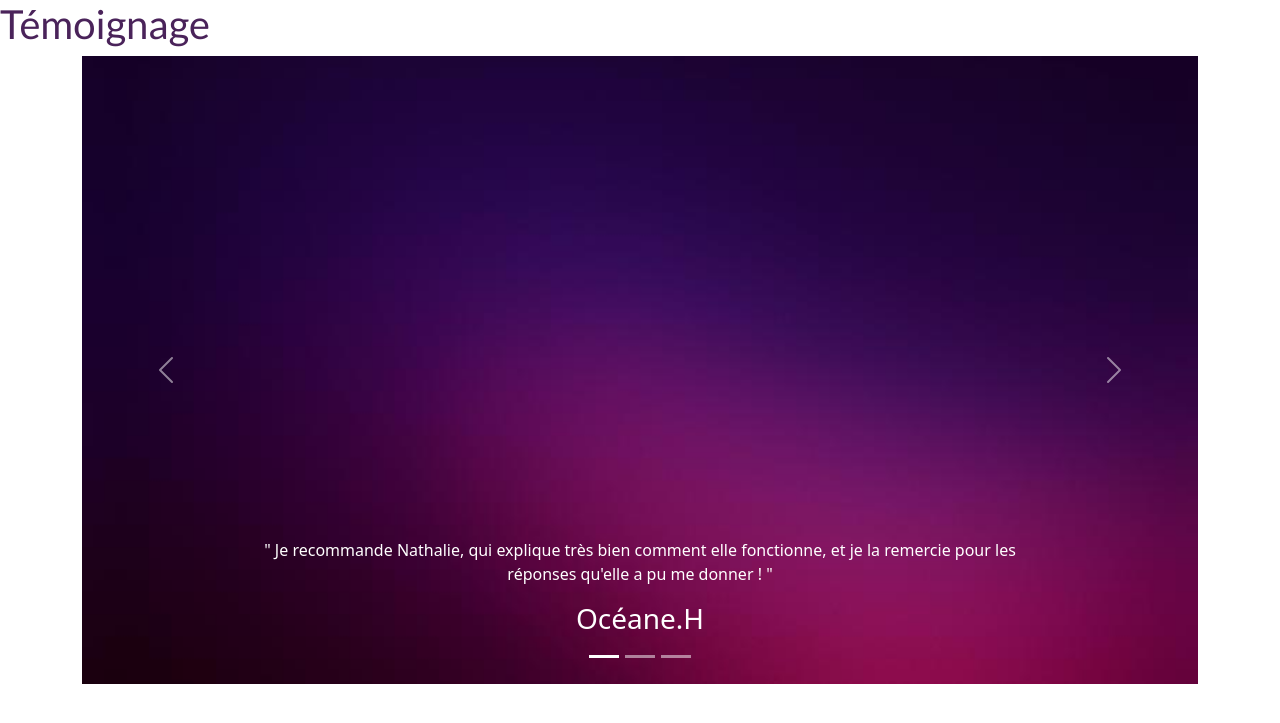
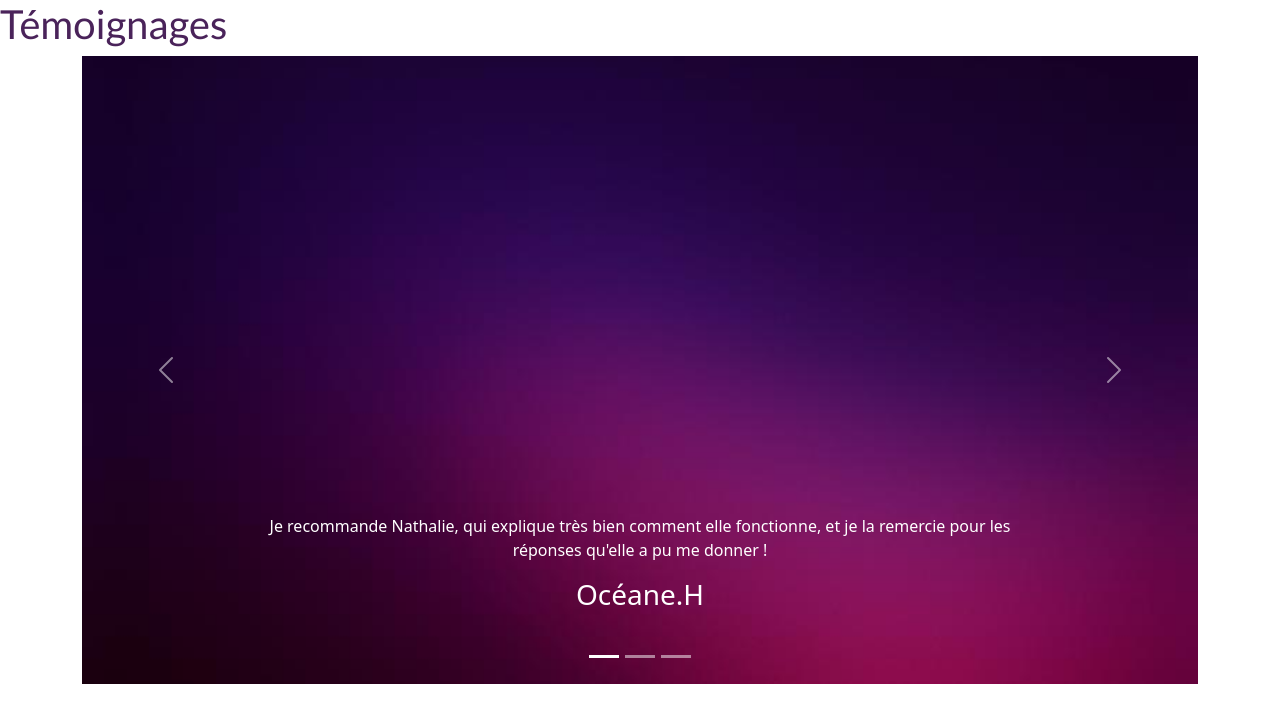
Before and after one commit to WildCodeSchool/orleans-php-202103-project-voyante, a PHP site: template src/View/Home/index.html.twig in a window 1280 px wide. Shown: the top 723 px of the page. Run offline with PHP 8.4, Linux system fonts and the light colour scheme; the template is opened without the code that fills it, so the values that code supplies are empty; some libraries are stand-ins or nearby versions.

Commit message:
did the change requested on _carousel.html.twig

```diff
--- a/src/View/Home/_carousel.html.twig
+++ b/src/View/Home/_carousel.html.twig
@@ -1,4 +1,4 @@
-<h2> Témoignage </h2>
+<h2>Témoignages</h2>
 <div class= "container">
     <div id="carouselExampleCaptions" class="carousel slide" data-bs-ride="carousel">
     <div class="carousel-indicators">
@@ -9,27 +9,36 @@
     <div class="carousel-inner">
         <div class="carousel-item active">
         <img src="/assets/images/592367.jpg" class="d-block w-100" alt="...">
-        <div class="carousel-caption d-none d-sm-block">
-            <p>" Je recommande Nathalie, qui explique très bien comment elle fonctionne,
-             et je la remercie pour les réponses qu'elle a pu me donner ! "</p>
+        <div class="carousel-caption d-sm d-flex">
+            <blockquote class="pullquote">
+            <p>Je recommande Nathalie, qui explique très bien comment elle fonctionne,
+             et je la remercie pour les réponses qu'elle a pu me donner !
+            </p>
+            <blockquote>
             <h3>Océane.H</h3>
         </div>
         </div>
         <div class="carousel-item">
         <img src="/assets/images/592367.jpg" class="d-block w-100" alt="...">
-        <div class="carousel-caption d-none d-sm-block">
-            <p>" J'ai consulté Mme MILLIET 2 fois en quatre ans et je ne peux que vous la recommander, elle est bienveillante, vous met à l'aise,
-            vous explique parfaitement bien comment va se dérouler la séance et on ressort de chez elle véritablement apaisée. Pour ma part en tout cas,
-            je suis ravie et toutes ces prédictions et avertissements se sont avérées utiles et justes. "</p>
+        <div class="carousel-caption d-sm d-flex">
+            <blockquote class="pullquote">
+            <p>J'ai consulté Mme MILLIET 2 fois en quatre ans et je ne peux que vous la recommander, elle est bienveillante, vous met à l'aise,
+                vous explique parfaitement bien comment va se dérouler la séance et on ressort de chez elle véritablement apaisée. Pour ma part en tout cas,
+                je suis ravie et toutes ces prédictions et avertissements se sont avérées utiles et justes.
+            </p>
+            <blockquote>
             <h3>Clemence.D</h3>
         </div>
         </div>
         <div class="carousel-item">
         <img src="/assets/images/592367.jpg" class="d-block w-100" alt="...">
-        <div class="carousel-caption d-none d-sm-block">
-            <p>" Une question quant à votre présent et/ou votre avenir ? Je vous recommande Nathalie.
-            Tout simplement stupéfiante ! Bienveillante, pédagogue, sensible, souriante et pertinente !
-            En 1h, le doute à fait place à l’évidence... Tout simplement : merci d’être sur mon chemin ! À bientôt... "</p>
+        <div class="carousel-caption d-sm d-flex">
+            <blockquote class="pullquote">
+            <p>Une question quant à votre présent et/ou votre avenir ? Je vous recommande Nathalie.
+                Tout simplement stupéfiante ! Bienveillante, pédagogue, sensible, souriante et pertinente !
+                En 1h, le doute à fait place à l’évidence... Tout simplement : merci d’être sur mon chemin ! À bientôt...
+            </p>
+            <blockquote>
             <h3>Claire.B</h3>
         </div>
         </div>
```
